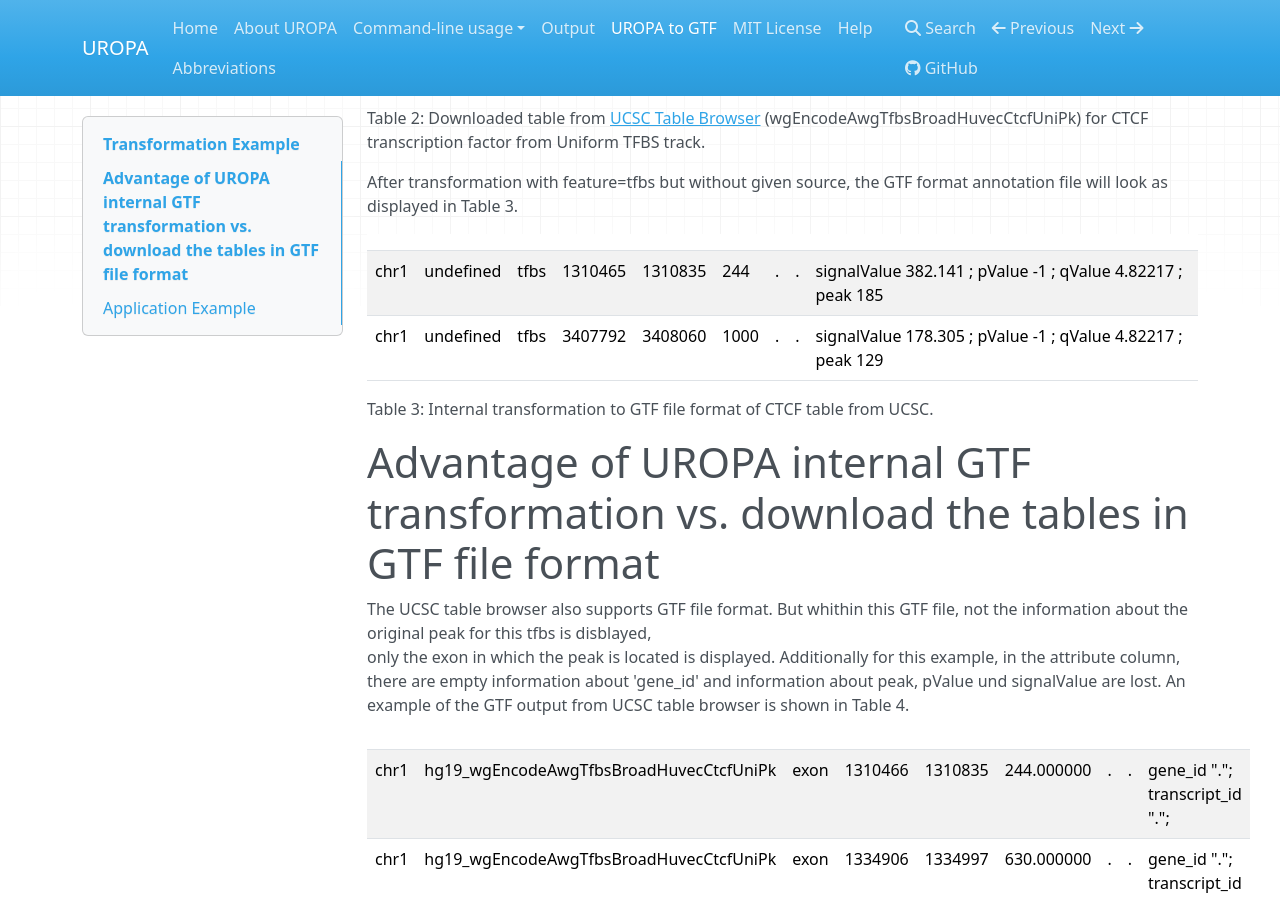
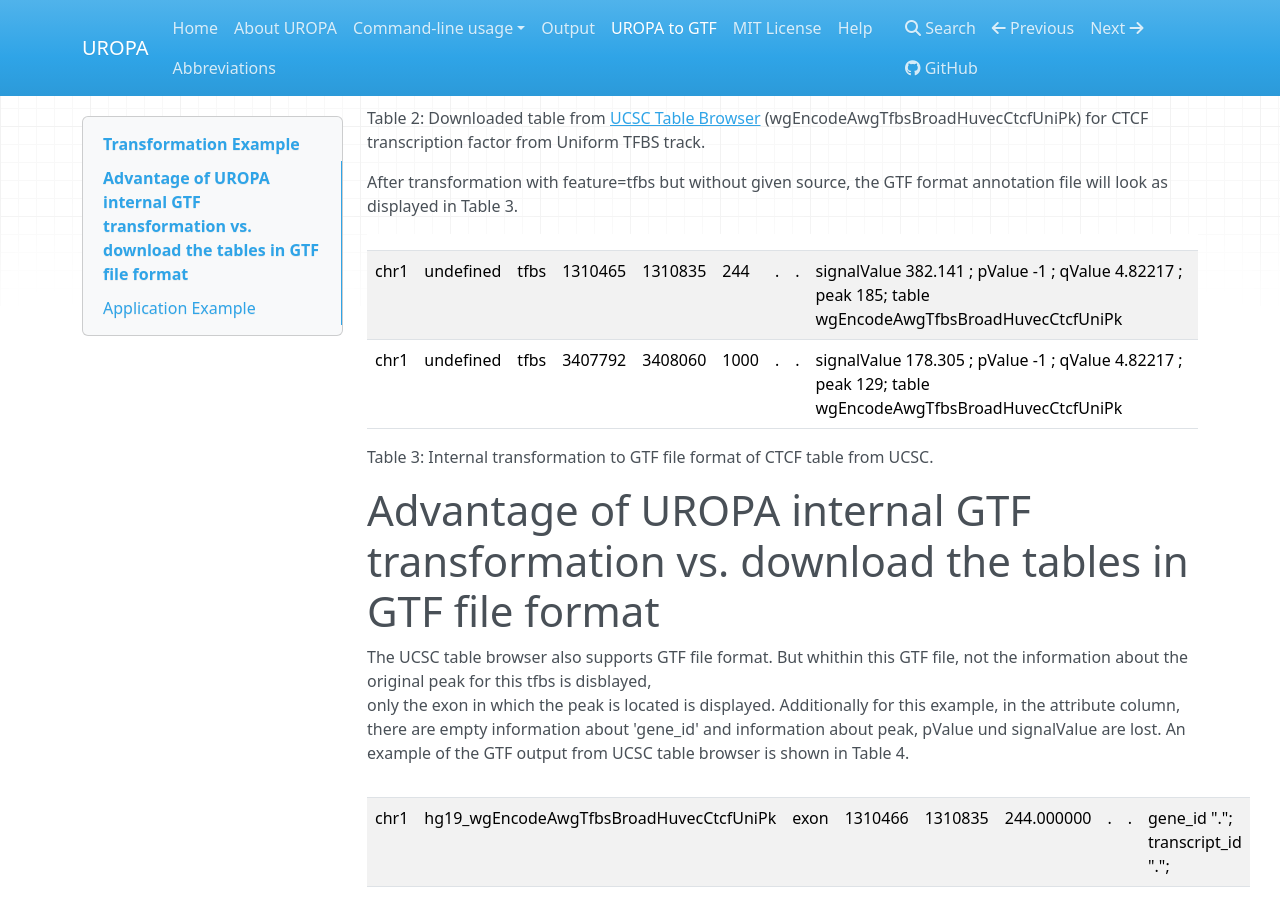
Before and after one commit to loosolab/UROPA, an MkDocs documentation site: the page built from docs/custom.md, in a window 1280 px wide and 900 px high, scrolled down 1699 px. Built offline with MkDocs 1.6.1, drawn with Linux system fonts in a browser that asks for light colours; nearby versions of some CDN libraries; old or Windows-style settings are respelled for this version of MkDocs.

Commit message:
Solved table error

```diff
--- a/docs/custom.md
+++ b/docs/custom.md
@@ -48,10 +48,10 @@ Table 2: Downloaded table from [UCSC Table Browser](https://genome.ucsc.edu/cgi-
 
 After transformation with feature=tfbs but without given source, the GTF format annotation file will look as displayed in Table 3.
 
-|      |           |      |         |         |      |   |   |                                                              |
-|------|-----------|------|---------|---------|------|---|---|--------------------------------------------------------------|
-| chr1 | undefined | tfbs | 1310465 | 1310835 | 244  | . | . | signalValue  382.141 ; pValue -1 ; qValue 4.82217 ; peak 185 |
-| chr1 | undefined | tfbs | 3407792 | 3408060 | 1000 | . | . | signalValue 178.305 ; pValue -1 ; qValue 4.82217 ; peak 129  |
+|      |           |      |         |         |      |   |   |                                                                                                        |
+|------|-----------|------|---------|---------|------|---|---|--------------------------------------------------------------------------------------------------------|
+| chr1 | undefined | tfbs | 1310465 | 1310835 | 244  | . | . | signalValue  382.141 ; pValue -1 ; qValue 4.82217 ; peak 185; table wgEncodeAwgTfbsBroadHuvecCtcfUniPk |
+| chr1 | undefined | tfbs | 3407792 | 3408060 | 1000 | . | . | signalValue 178.305 ; pValue -1 ; qValue 4.82217 ; peak 129; table wgEncodeAwgTfbsBroadHuvecCtcfUniPk  |
 
 Table 3: Internal transformation to GTF file format of CTCF table from UCSC.
 
```
